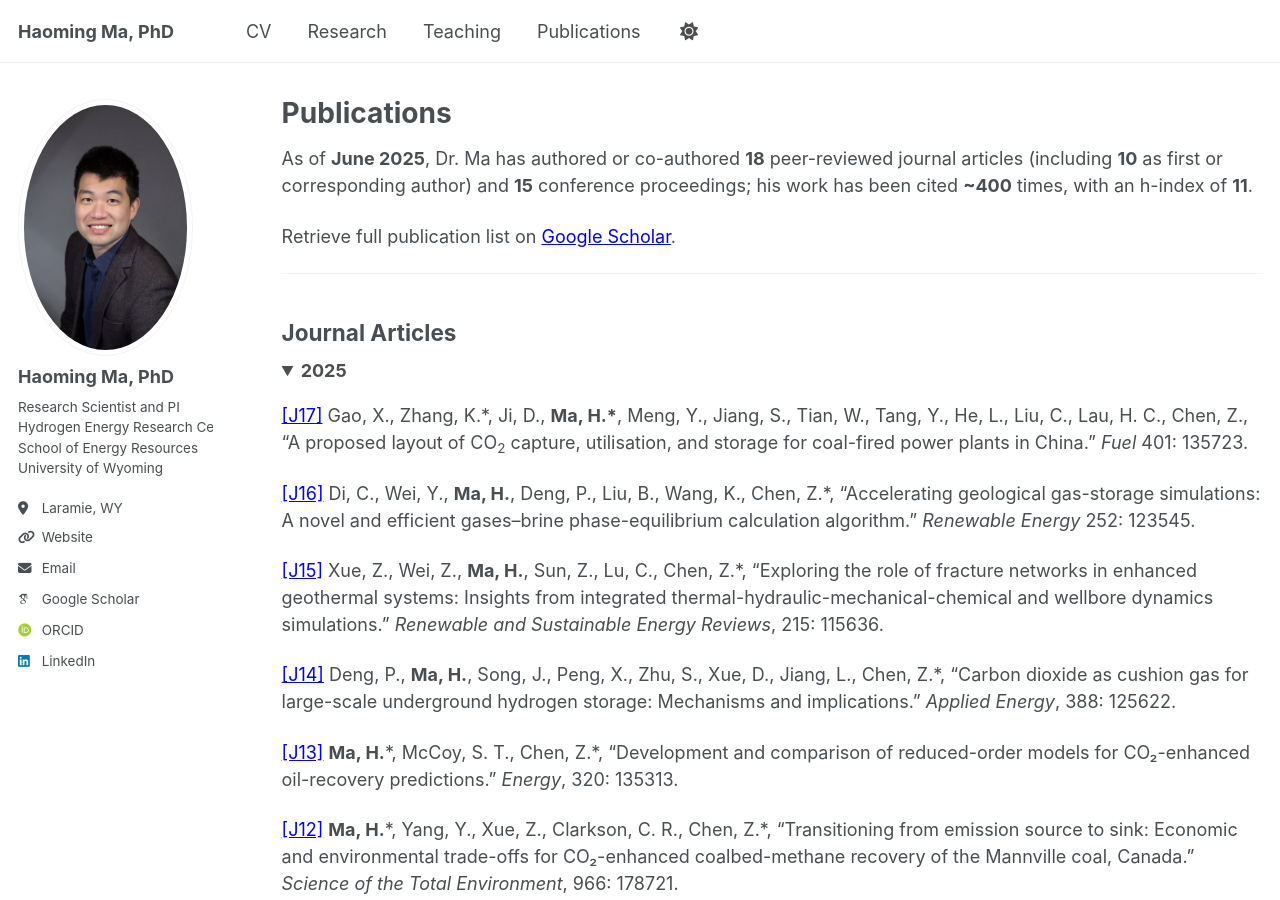
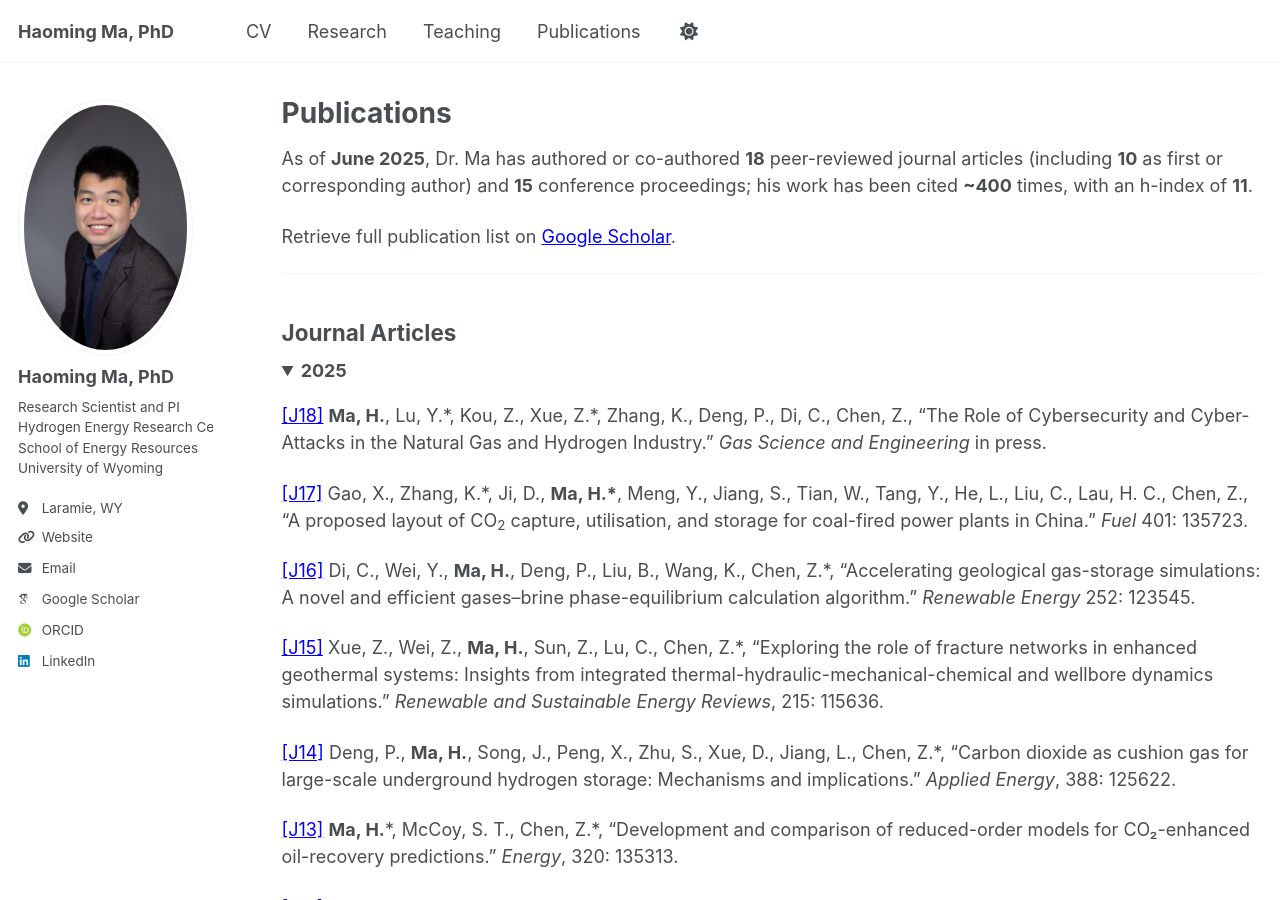
Before and after one commit to haoming-ma/haoming-ma.github.io, a Jekyll site: the page built from _pages/publications.md, in a window 1280 px wide and 900 px high. Built offline with Jekyll 4.4.1, drawn with Linux system fonts in a browser that asks for light colours; some web fonts are replaced.

Commit message:
Update publications.md

```diff
--- a/_pages/publications.md
+++ b/_pages/publications.md
@@ -15,6 +15,11 @@ Retrieve full publication list on [Google Scholar](https://scholar.google.ca/cit
 
 <details class="pub-year" open>
 <summary><strong>2025</strong></summary>
+
+  <p>
+  <a href="{{ '/files/J18.pdf' | relative_url }}" target="_blank" rel="noopener">[J18]</a>
+  <strong>Ma, H.</strong>, Lu, Y.*, Kou, Z., Xue, Z.*, Zhang, K., Deng, P., Di, C., Chen, Z., “The Role of Cybersecurity and Cyber-Attacks in the Natural Gas and Hydrogen Industry.” <em>Gas Science and Engineering</em> in press.
+</p>
 
 <p>
   <a href="{{ '/files/J17.pdf' | relative_url }}" target="_blank" rel="noopener">[J17]</a>
```
